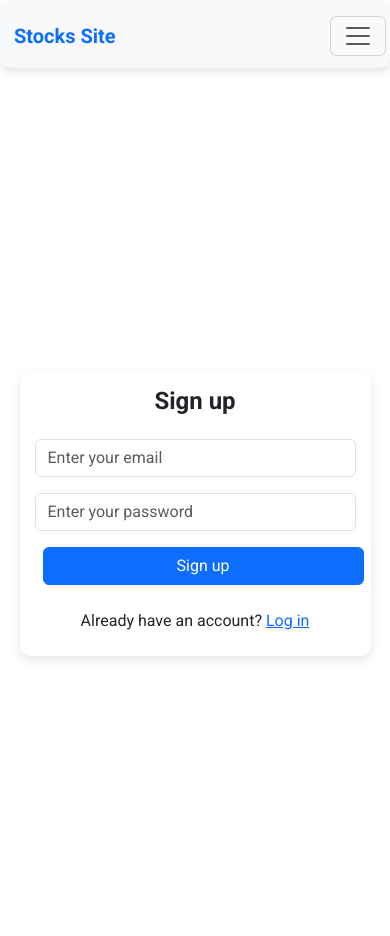
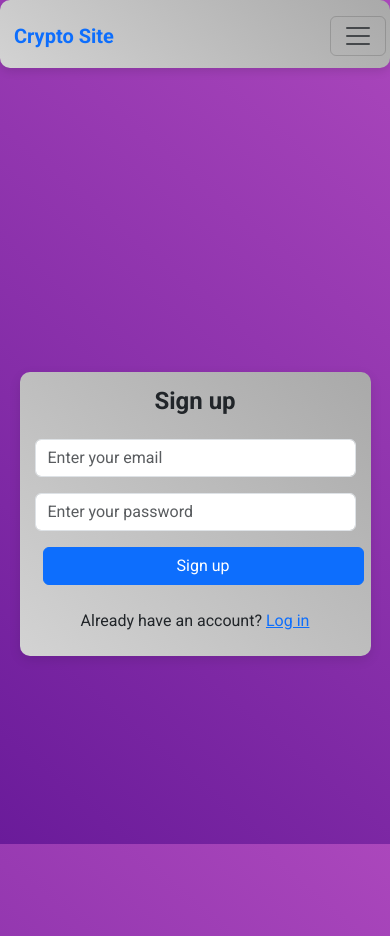
Before and after one commit to dor526/ClientServerFinalProject, a React (Create React App) app in the folder frontend/: page /signup in a window 390 px wide. Built offline with nearby package versions, Linux system fonts and the light colour scheme.

Commit message:
added coloors and fixeed naveee barr humborgrr cllased wwith toggler

```diff
--- a/frontend/src/components/Navbar.js
+++ b/frontend/src/components/Navbar.js
@@ -6,7 +6,7 @@ const Navbar = () => {
   return (
     <BootstrapNavbar bg="light" expand="lg" className="mb-4">
       <Container className="mt-1 p-1">
-        <BootstrapNavbar.Brand href="#">Stocks Site</BootstrapNavbar.Brand>
+        <BootstrapNavbar.Brand href="#">Crypto Site</BootstrapNavbar.Brand>
         <BootstrapNavbar.Toggle aria-controls="basic-navbar-nav" />
         <BootstrapNavbar.Collapse id="basic-navbar-nav">
           <Nav className="ml-auto">
--- a/frontend/src/index.css
+++ b/frontend/src/index.css
@@ -4,6 +4,8 @@
 * {
   font-family: "Roboto", sans-serif;
 }
+
+
 
 html {
   margin: 0;
@@ -20,8 +22,14 @@ html {
   --primary: #1aac83;
   --error: #e7195a;
 }
+
 body {
-  background: #f1f1f1;
+  background: linear-gradient(400deg, #6a1b9a, #ab47bc);
+  /* Purple gradient */
+  background-size: cover;
+  background-attachment: fixed;
+  /* Ensure the background stays in place */
+
   margin: 0;
   height: 100%;
 }
@@ -29,6 +37,7 @@ body {
 header {
   background: #fff;
 }
+
 header .navbar {
   max-width: 1400px;
   margin: 0 auto;
@@ -37,6 +46,7 @@ header .navbar {
   align-items: center;
   justify-content: space-between;
 }
+
 header a {
   color: #333;
   text-decoration: none;
@@ -95,15 +105,17 @@ nav {
   display: flex;
   align-items: center;
 }
+
 nav a {
   margin-left: 10px;
 }
+
 /* auth forms */
 form.signup,
 form.login {
   max-width: 400px;
   margin: 40px auto;
   padding: 20px;
-  background: #fff;
+  background: #c21010;
   border-radius: 4px;
 }
--- a/frontend/src/styles/Navbar.css
+++ b/frontend/src/styles/Navbar.css
@@ -1,5 +1,7 @@
 /* General styles for the Navbar */
 .navbar {
+  background: linear-gradient(400deg, #d3d3d3, #a9a9a9);
+  /* Light grey to dark grey gradient */
   border-radius: 10px;
   box-shadow: 0 4px 8px rgba(0, 0, 0, 0.1);
 }
@@ -7,27 +9,36 @@
 .navbar-brand {
   font-weight: bold;
   font-size: 1.5rem;
-  color: #0d6efd !important; /* Bootstrap primary color */
+  color: #0d6efd !important;
+  /* Bootstrap primary color */
 }
 
 .navbar-brand:hover {
-  color: #0a58ca !important; /* Slightly darker shade on hover */
+  color: #0a58ca !important;
+  /* Slightly darker shade on hover */
 }
 
 .nav-link {
   font-size: 1rem;
-  color: #495057 !important; /* Bootstrap secondary color */
+  color: #495057 !important;
+  /* Bootstrap secondary color */
   margin-right: 1rem;
   transition: color 0.3s;
 }
 
 .nav-link:hover {
-  color: #0d6efd !important; /* Bootstrap primary color */
+  color: #0d6efd !important;
+  /* Bootstrap primary color */
 }
 
 .navbar-toggler {
   border: none;
   outline: none;
+  margin-left: auto;
+  /* Aligns the toggler properly */
+  z-index: 1020;
+  /* Ensures the toggler is above the collapsible content */
+
 }
 
 .navbar-toggler-icon {
@@ -37,7 +48,8 @@
 /* Responsive design adjustments */
 @media (max-width: 992px) {
   .navbar-collapse {
-    background-color: #f8f9fa; /* Bootstrap light color */
+    background: linear-gradient(150deg, #d3d3d3, #a9a9a9);
+    /* Bootstrap light color */
     padding: 1rem;
     border-radius: 10px;
   }
--- a/frontend/src/styles/login.css
+++ b/frontend/src/styles/login.css
@@ -7,7 +7,9 @@
   margin: auto;
   border-radius: 10px;
   box-shadow: 0 4px 12px rgba(0, 0, 0, 0.1);
-  background-color: #ffffff;
+  background: linear-gradient(400deg, #d3d3d3, #a9a9a9);
+  /* Light grey to dark grey gradient */
+
 }
 
 /* Full Viewport Height */
--- a/frontend/src/styles/signup.css
+++ b/frontend/src/styles/signup.css
@@ -7,7 +7,7 @@
     margin: auto;
     border-radius: 10px;
     box-shadow: 0 4px 12px rgba(0, 0, 0, 0.1);
-    background-color: #ffffff;
+    background: linear-gradient(400deg, #d3d3d3, #a9a9a9);
 }
 
 /* Full Viewport Height */
@@ -75,7 +75,9 @@
 .alert {
     margin-top: 1rem;
     border-radius: 5px;
-    background-color: #f8d7da;
+    background: linear-gradient(135deg, #d3d3d3, #a9a9a9);
+    /* Light grey to dark grey gradient */
+
     /* Light red background for alerts */
     color: #721c24;
     /* Dark red text for alerts */
```
Also changed, not shown: frontend/src/index.js (line endings or trailing spaces).
